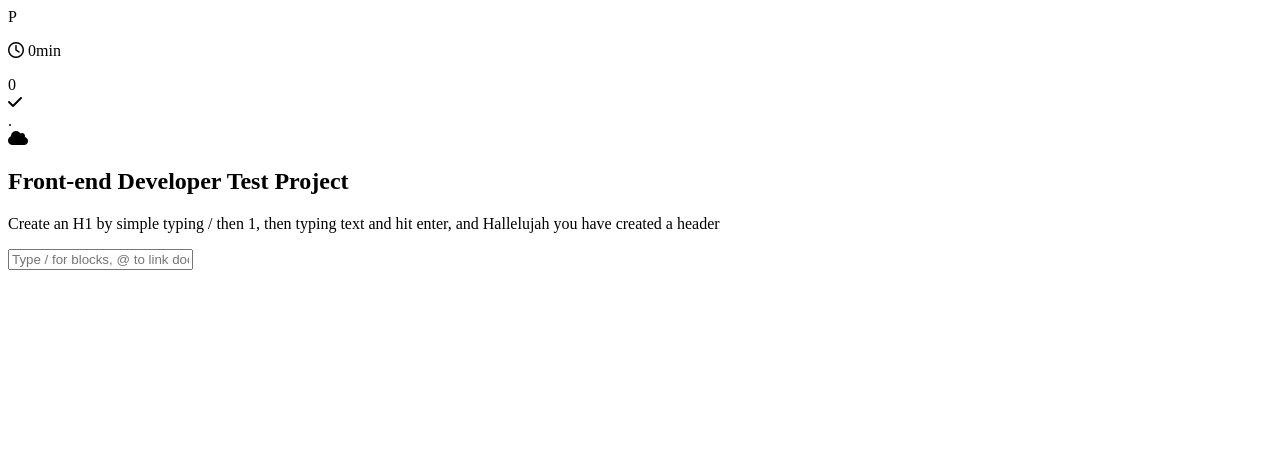
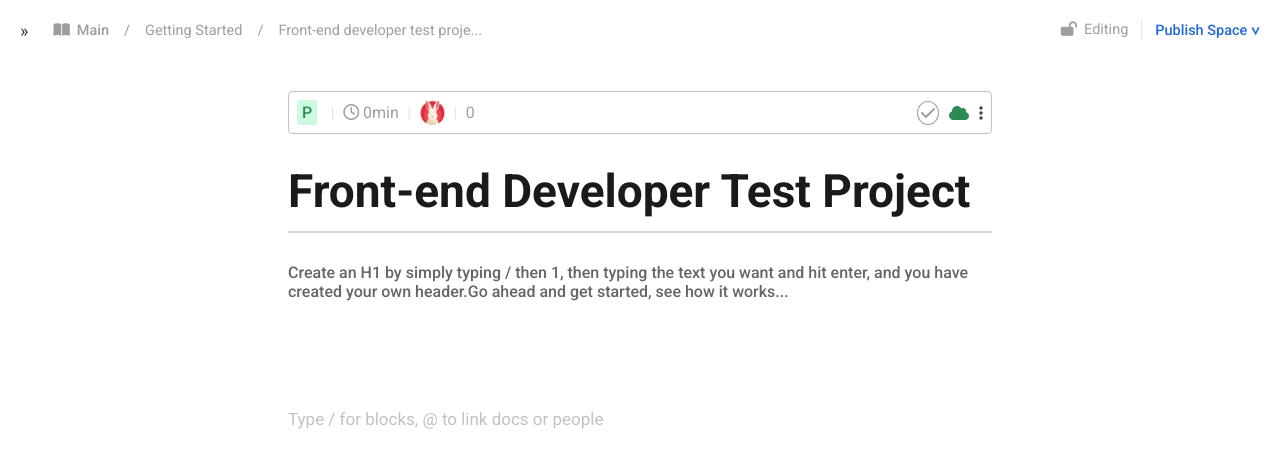
Before and after one commit to Munyabelden/Frontend-Developer-Test., a plain HTML site: page index.html in a window 1280 px wide. Drawn offline with Linux system fonts and the light colour scheme.

Commit message:
Finall style and all basi functionality

```diff
--- a/index.html
+++ b/index.html
@@ -4,51 +4,69 @@
     <meta charset="UTF-8">
     <meta name="viewport" content="width=device-width, initial-scale=1.0">
     <script src="https://kit.fontawesome.com/c373984c3f.js" crossorigin="anonymous"></script>
+    <link rel="preconnect" href="https://fonts.googleapis.com">
+    <link rel="preconnect" href="https://fonts.gstatic.com" crossorigin>
+    <link href="https://fonts.googleapis.com/css2?family=Roboto:ital,wght@0,100;0,300;0,400;0,500;0,700;1,100;1,300;1,400;1,500;1,700&display=swap" rel="stylesheet">
+    <link href="https://fonts.googleapis.com/css2?family=Josefin+Sans:wght@300;500&display=swap" rel="stylesheet">
     <script src="index.js" defer></script>
     <link rel="stylesheet" href="style.css">
     <title>Frontend Developer Test: Munyaradzi Belden Mugauri</title>
 </head>
 <body>
     <header>
-
+      <nav class="navigation font-family">
+        <div class="nav-section">
+            <span class="nav-span">&raquo;</span>
+            <ul class="">
+                <li class="font-weight"><span class="icon"><i class="fa-solid fa-book-open"></i></span>Main</li> /
+                <li class="font-weight-light">Getting Started</li> /
+                <li class="font-weight-light">Front-end developer test proje...</li>
+            </ul>
+        </div>
+        <ul class="nav-section">
+            <li class="editing font-weight-light"><span class="icon"><i class="fa-solid fa-lock-open"></i></span>Editing</li>
+            <li class="publish font-weight">Publish Space  <span class="publish-icon font-family-odd">v</span></li>
+        </ul>
+      </nav>
     </header>
     <main>
-      <section>
+      <section class="top-bar font-family">
         <div>
-            <span>P</span>
-            <p><span><i class="fa-regular fa-clock"></i></span> 0min</p>
-            <span>0</span>
+          <span class="green-p font-weight">P</span> <span class="line">|</span>
+          <p><span><i class="fa-regular fa-clock"></i></span> 0min</p><span class="line">|</span>
+          <img src="images/rabbit.png" alt="" srcset=""><span class="line">|</span>
+          <span>0</span>
         </div>
         <div>
-            <i class="fa-solid fa-check"></i>
-            <div>.</div>
-            <i class="fa-solid fa-cloud"></i>
+          <i class="fa-solid fa-check"></i>
+          <i class="fa-solid fa-cloud cloud"></i>
+          <i class="fa-solid fa-ellipsis-vertical dots"></i>
         </div>
       </section>
       <section>
-        <h1>Front-end Developer Test Project</h1>
-        <p>Create an H1 by simple typing / then 1, then typing text and hit enter, and Hallelujah you have created a header</p>
+        <h1 class="title font-family">Front-end Developer Test Project</h1>
+        <p class="guide font-family">Create an H1 by simply typing / then 1, then typing the text you want and hit enter, and you have created your own header.Go ahead and get started, see how it works... </p>
         <div class="user-header"></div>
         <form action="#" class="form" id="form">
             <input type="text" name="text" id="header-text-input" class="header-text-input" placeholder="Type / for blocks, @ to link docs or people">
             <input type="text" name="header-text" id="user-header-input" class="user-header-input" placeholder="Heading 1">
         </form>
         <div class="instruction-card">
-            <h2>Add blocks</h2>
-            <p>Keep typing to filter, or escape to exit</p>
-            <h3>Filtering keyword <span>1</span></h3>
-            <div>
-                <span>T</span>
+            <h2 class="instruction-title font-family">Add blocks</h2>
+            <p class="title-p font-family">Keep typing to filter, or escape to exit</p>
+            <h3 class="font-family filter">Filtering keyword <span>1</span></h3>
+            <div class="header-select select">
+                <span class="span">T</span>
                 <div>
-                    <h4>Heading 1</h4>
-                     <span>Shortcut: type # + space</span>
+                    <h4 class="font-family">Heading 1</h4>
+                     <span class="font-family title-p">Shortcut: type # + space</span>
                 </div>
             </div>
-            <div>
-                <span>T</span>
+            <div class="header-select">
+                <span class="span">T</span>
                 <div>
-                    <h4>Expandable Heading 1</h4>
-                     <span>Shortcut: type >># + space</span>
+                    <h4 class="font-family">Expandable Heading 1</h4>
+                     <span class="font-family title-p">Shortcut: type >># + space</span>
                 </div>
             </div>
         </div>
--- a/index.js
+++ b/index.js
@@ -21,8 +21,8 @@ const clearInput = (inputElement) => {
 const handleTextInput = (event) => {
   const inputValue = event.target.value.trim();
 
-  // When 'Enter' key is pressed and input matches '/1'
-  if (event.key === 'Enter' && inputValue === '/1') {
+  // When input matches '/1'
+  if (inputValue === '/1') {
     userTextInput.style.display = 'block';
     instructions.style.display = 'none';
     textInput.blur();
@@ -57,6 +57,6 @@ textInput.addEventListener('input', (event) => {
   showInstructions(event.target.value.trim()); // Show/hide instructions based on input
 });
 
-textInput.addEventListener('keypress', handleTextInput); // Listen for keypress in main text input
+textInput.addEventListener('input', handleTextInput); // Listen for keypress in main text input
 
 userTextInput.addEventListener('keypress', handleUserTextInput); // Listen for keypress in user input
--- a/style.css
+++ b/style.css
@@ -1,5 +1,191 @@
-.instruction-card {
-  display: none;
+* {
+  box-sizing: border-box;
+  margin: 0;
+  padding: 0;
+}
+
+:root {
+  --font-clr-light: rgb(158, 158, 158);
+  --font-clr-green: rgb(44, 138, 83);
+}
+
+body {
+    overflow-x: hidden;
+}
+
+li {
+    list-style: none;
+}
+
+.font-family {
+  font-family: 'ROBOTO', sans-serif;
+}
+
+.font-family-odd {
+  font-family: 'Josefin Sans', sans-serif;
+}
+
+.font-weight-light {
+  font-weight: 400;
+}
+
+.font-weight {
+  font-weight: 500;
+}
+
+.icon {
+  margin-right: 7px;
+}
+
+.navigation {
+  display: flex;
+  flex-direction: row;
+  justify-content: space-between;
+  align-items: center;
+  padding: 20px;
+  color: var(--font-clr-light);
+  font-size: 14.5px;
+}
+
+.navigation .nav-section {
+  display: flex;
+  flex-direction: row;
+}
+
+.nav-section ul {
+  display: flex;
+  flex-direction: row;
+  justify-content: space-between;
+  align-items: center;
+  gap: 15px;
+}
+
+.nav-span {
+  margin-right: 25px;
+  font-size: 18px;
+  color: #343434;
+}
+
+.editing {
+  border-right: 1px solid rgb(227, 227, 227);
+  padding-right: 13px;
+}
+
+.publish {
+  color: rgb(35, 106, 212);
+  margin-left: 13px;
+}
+
+.publish-icon {
+    font-size: 18px;
+    margin-bottom: 5px;
+}
+
+main {
+  display: block;
+  width: 55%;
+  margin: 30px auto;
+}
+
+.top-bar {
+  display: flex;
+  flex-direction: row;
+  justify-content: space-between;
+  align-items: center;
+  color: var(--font-clr-light);
+  border: 1.52px solid rgb(195, 194, 194);
+  padding: 2.5px 8px;
+  border-radius: 4px;
+  -webkit-border-radius: 4px;
+  -moz-border-radius: 4px;
+  -ms-border-radius: 4px;
+  -o-border-radius: 4px;
+}
+
+.top-bar div {
+  display: flex;
+  flex-direction: row;
+  align-items: center;
+}
+
+.right {
+  padding-right: 10px;
+  border-right: 1px solid var(--font-clr-light);
+}
+
+.green-p {
+  color: var(--font-clr-green);
+  background: rgba(154, 246, 192, 0.5);
+  font-size: 16px;
+  padding: 3px 5px;
+  margin-right: 5px;
+  border-radius: 3px;
+  -webkit-border-radius: 3px;
+  -moz-border-radius: 3px;
+  -ms-border-radius: 3px;
+  -o-border-radius: 3px;
+}
+
+.fa-check {
+  border: 1.5px solid var(--font-clr-light);
+  padding: 3px;
+  border-radius: 50%;
+  -webkit-border-radius: 50%;
+  -moz-border-radius: 50%;
+  -ms-border-radius: 50%;
+  -o-border-radius: 50%;
+}
+
+.cloud {
+  color: var(--font-clr-green);
+  margin: 10px;
+}
+
+.dots {
+  color: #474747;
+}
+
+.left {
+  padding: 5px;
+  border-left: 1px solid var(--font-clr-light);
+}
+
+.line {
+  color: rgb(227, 227, 227);
+  margin-inline: 8.5px;
+}
+
+img {
+    width: 25px;
+}
+
+.title {
+  font-weight: 800;
+  font-size: 46px;
+  margin-block: 30px;
+  color: #1a1a1a;
+}
+
+.title::after {
+  content: '';
+  display: block;
+  position: relative;
+  background: rgb(214, 214, 214);
+  width: 100%;
+  height: 1.5px;
+  margin-top: 13px;
+}
+
+.guide {
+  color: #656565;
+  font-weight: 500;
+}
+
+.user-header {
+  font-size: 24px;
+  font-family: 'ROBOTO', sans-serif;
+  color: #1a1a1a;
+  margin-block: 40px 10px;
 }
 
 .form .header-text {
@@ -10,3 +196,79 @@
   display: none;
   position: absolute;
 }
+
+input {
+  width: 100%;
+  margin-top: 30px;
+  padding-block: 50px;
+  height: 50px;
+  border: none;
+  outline: transparent;
+}
+
+input::placeholder {
+  font-family: 'ROBOTO', sans-serif;
+  font-size: 17px;
+  color: #bec3c5;
+}
+
+.instruction-card {
+  display: none;
+  position: absolute;
+  background: #fff;
+  margin-top: -30px;
+  margin-left: 20px;
+  padding: 10px;
+  box-shadow: 0 5px 5px 5px rgb(158, 158, 158);
+}
+
+.instruction-title {
+  font-size: 22px;
+  font-weight: 800;
+  color: #1a1a1a;
+}
+
+.title-p {
+  margin-block: 10px;
+  color: rgb(153, 153, 153);
+  font-size: 14px;
+}
+
+.filter {
+  font-weight: 400;
+  margin-block: 5px 10px;
+  font-size: 16px;
+  color: #515151;
+}
+
+.filter span {
+  background: rgb(14, 74, 163);
+  color: #fff;
+  padding: 2px;
+  border-radius: 2px;
+  -webkit-border-radius: 2px;
+  -moz-border-radius: 2px;
+  -ms-border-radius: 2px;
+  -o-border-radius: 2px;
+}
+
+.header-select {
+  display: flex;
+  flex-direction: row;
+  margin-top: 15px;
+}
+
+.select {
+  background: rgb(247, 246, 246);
+}
+
+.header-select .span {
+  font-size: 36px;
+  font-weight: 400;
+  color: rgb(201, 200, 200);
+  margin-right: 10px;
+}
+
+.user-header-input::placeholder {
+  font-size: 32px;
+}
```
Also changed, not shown: images/rabbit.png (added).
